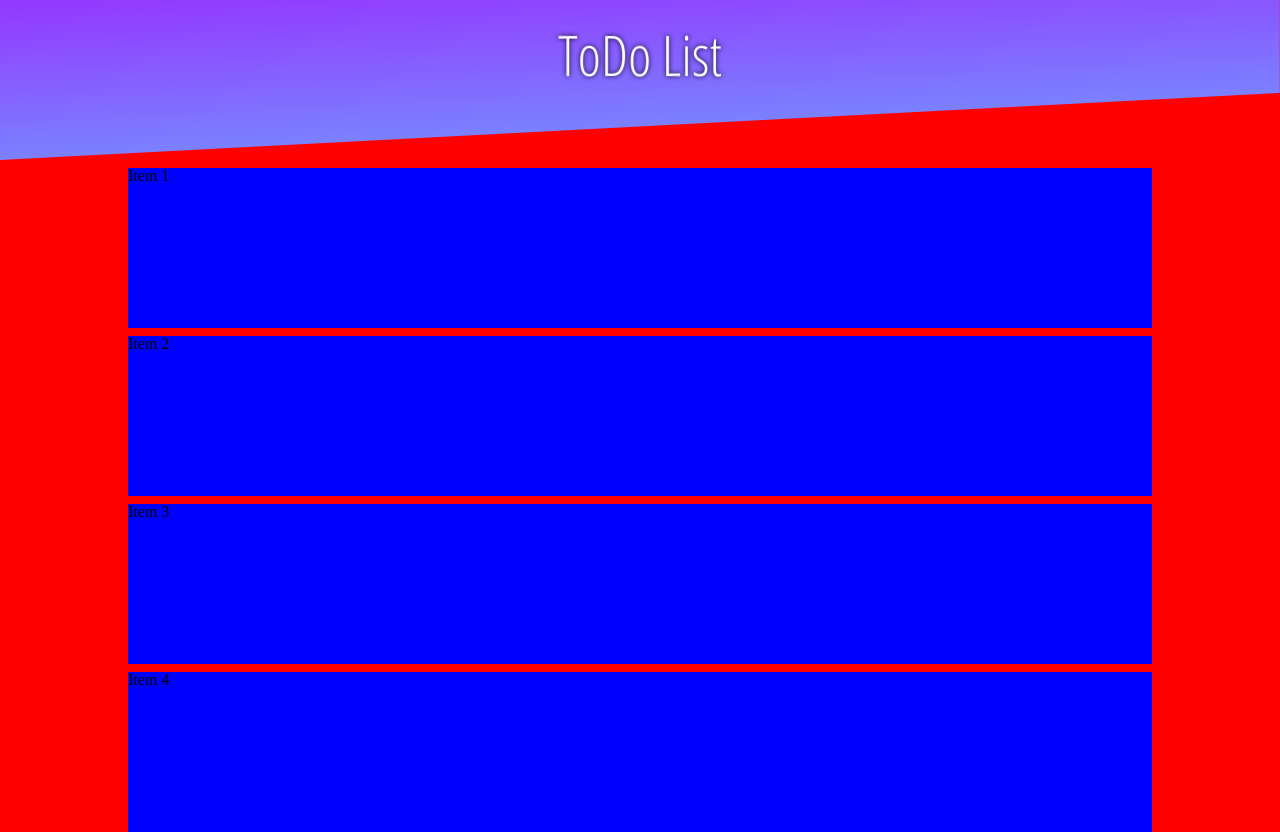
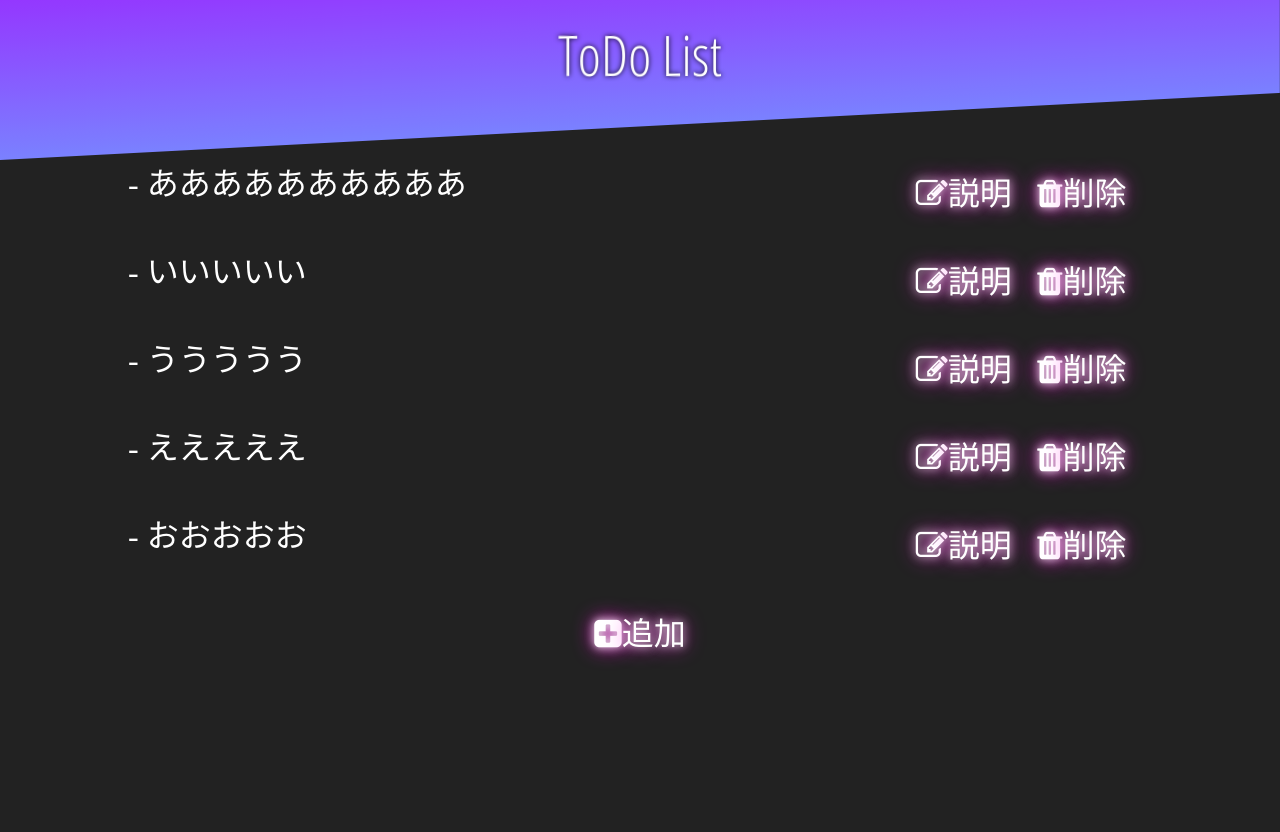
Before and after one commit to SuzukiDaishi/todo-list-web, a Nuxt app in the folder todo-app/: page / in a window 1280 px wide. After the commit the page ends 800 px from the top, so only its background shows below. Built offline with nearby package versions, Linux system fonts and the light colour scheme.

Commit message:
雑にUI完成

```diff
--- a/todo-app/layouts/default.vue
+++ b/todo-app/layouts/default.vue
@@ -6,4 +6,5 @@
 
 <style>
 @import '@/assets/css/reset.css';
+@import url('https://stackpath.bootstrapcdn.com/font-awesome/4.7.0/css/font-awesome.min.css');
 </style>
--- a/todo-app/pages/index.vue
+++ b/todo-app/pages/index.vue
@@ -5,18 +5,61 @@
         <h1>ToDo List</h1>
       </div>
     </header>
-    <main class=".container">
+    <main>
       <div id="header-space"></div>
-      <div class="item">Item 1</div>
-      <div class="item">Item 2</div>
-      <div class="item">Item 3</div>
-      <div class="item">Item 4</div>
+      <div class="item" v-for="item in todoList" :key="item.index">
+        <span>
+          <span class="no-copy">- </span>{{item.title}}
+        </span>
+        <button class="kakkoii-button right">
+          <i class="fa fa-trash"></i>削除
+        </button>
+        <button class="kakkoii-button right">
+          <i class="fa fa-edit"></i>説明
+        </button>
+      </div>
+      <div class="item center">
+        <button class="kakkoii-button">
+          <i class="fa fa-plus-square"></i>追加
+        </button>
+      </div>
     </main>
   </div>
 </template>
 
 <script>
 export default {
+  data() {
+    return {
+      todoList: [
+        {
+          index: 1,
+          title: 'ああああああああああ',
+          content: ''
+        },
+        {
+          index: 2,
+          title: 'いいいいい',
+          content: ''
+        },
+        {
+          index: 3,
+          title: 'ううううう',
+          content: ''
+        },
+        {
+          index: 4,
+          title: 'えええええ',
+          content: ''
+        },
+        {
+          index: 5,
+          title: 'おおおおお',
+          content: ''
+        }
+      ]
+    }
+  }
 }
 </script>
 
@@ -24,13 +67,13 @@ export default {
 @import url('https://fonts.googleapis.com/css?family=Open+Sans+Condensed:300&display=swap');
 
 .wrapper {
-  background: #222222;
   width: 100vw;
   height: 100vh;
 }
 
-html {
+html, body {
   overscroll-behavior: none;
+  background: #222222;
 }
 
 header {
@@ -57,24 +100,54 @@ header>#header-title>h1 {
 }
 
 main {
-  background: #f00;
   overflow-y: scroll;
-
+  color: white;
 }
 
 #header-space {
   max-height: 300px;
   height: 20vh;
 }
-.container {
-  display: flex;
-}
+
 .item {
   margin: 0 auto;
   margin-top: 1vh;
   width: 80vw;
-  height: 20vh;
-  background: #00f;
+  height: 10vh;
+  font-size: 2em;
+}
+
+.item>span {
+  width: 70vw;
+}
+
+.kakkoii-button {
+  background-color: transparent;
+  border: none;
+  cursor: pointer;
+  outline: none;
+  padding: 0;
+  appearance: none;
+  color: white;
+  font-size: 1em;
+  text-shadow: 0 0 10px #fff, 0 0 20px #ff00de;
+}
+
+.kakkoii-button:hover {
+  text-shadow: 0 0 15px #fff, 0 0 50px #ff00de;
+}
+
+.right {
+  float: right;
+  margin-right: 2vw;
+}
+
+.no-copy {
+  user-select: none;
+}
+
+.center {
+  text-align: center;
 }
 
 </style>
```
Also changed, not shown: 1 other file (tests, documents, lock files or other folders).
